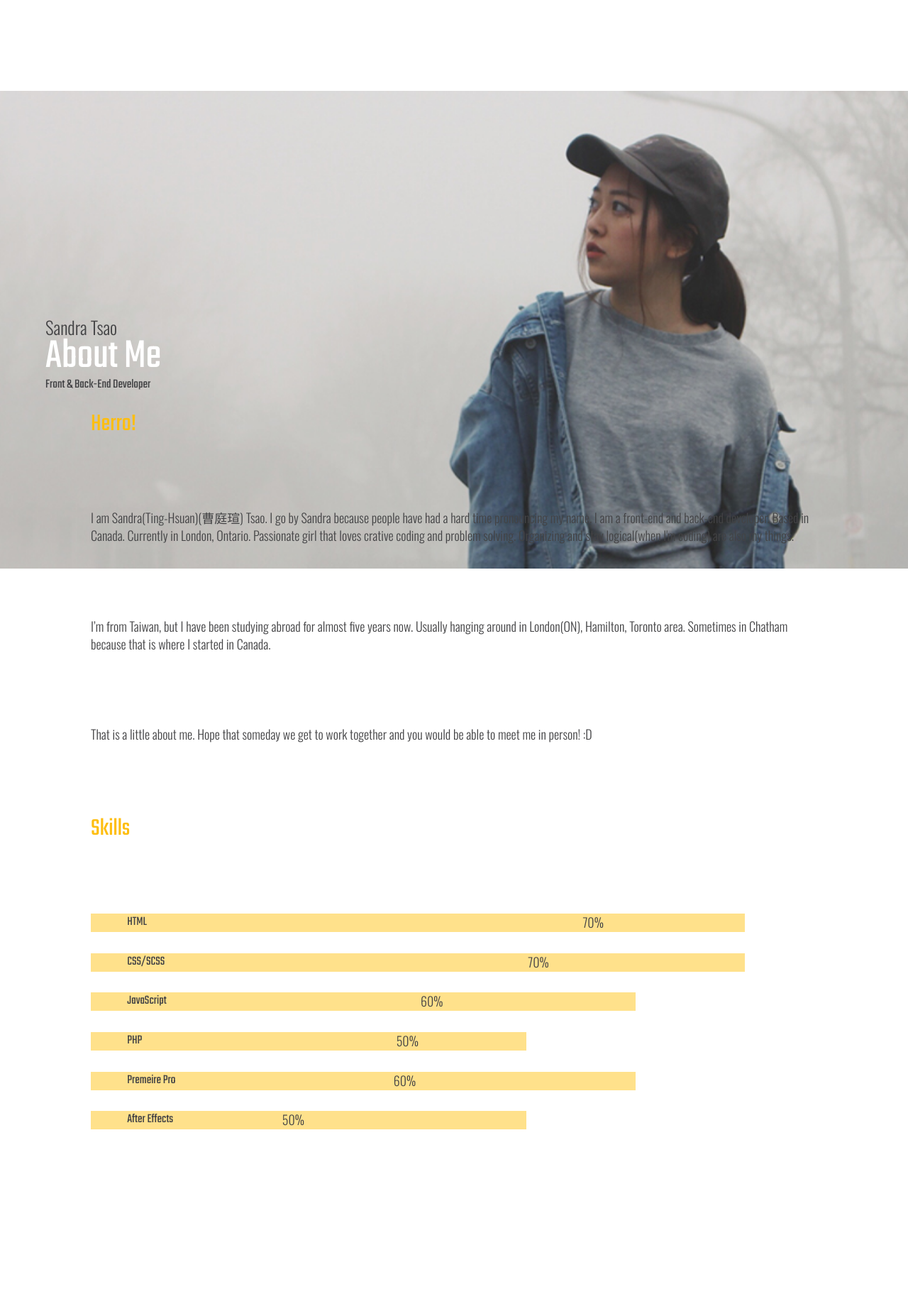
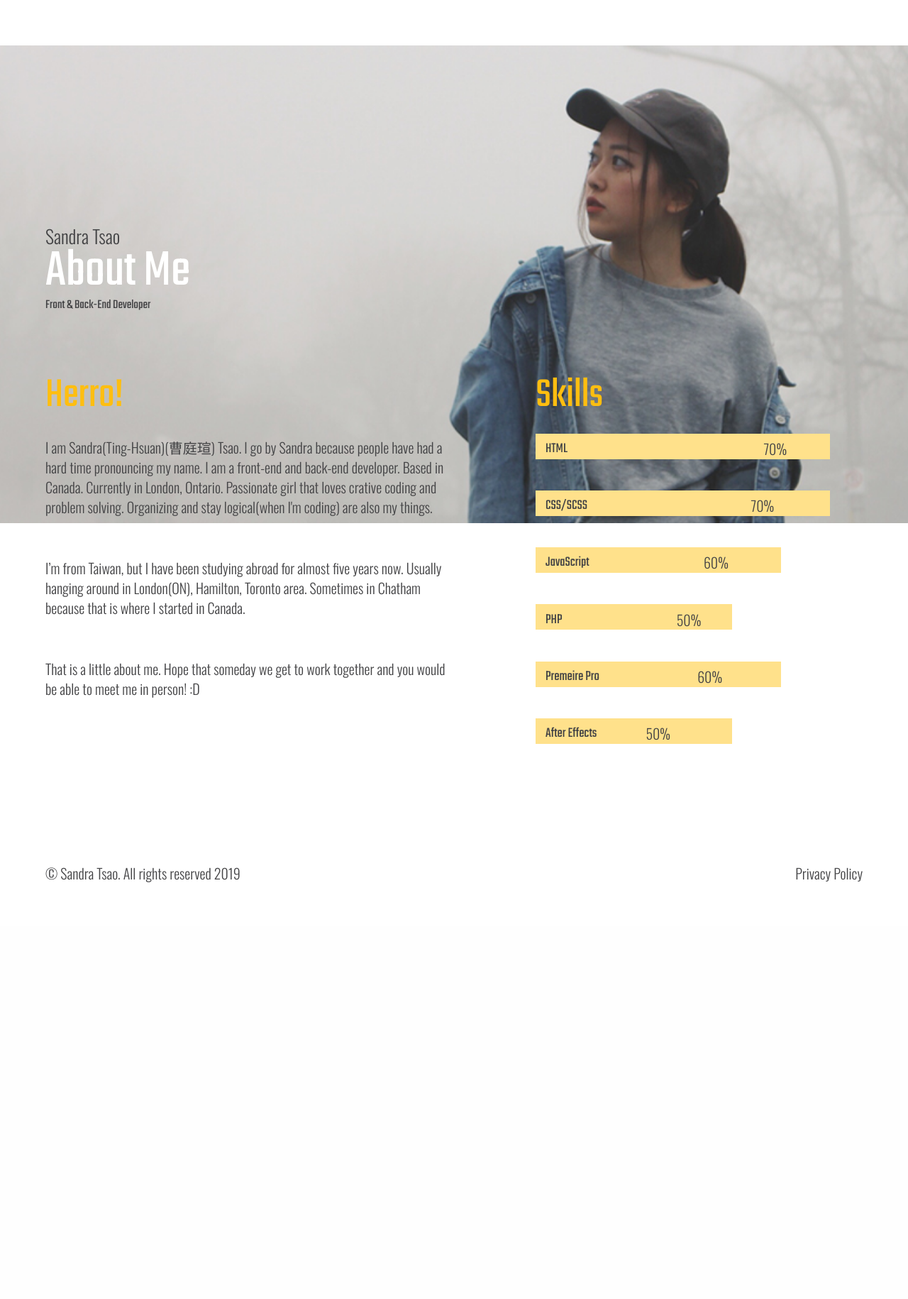
Before and after one commit to Sandra3dra/Tsao_Sandra_portfolio, a PHP site: page /about_me.php in a window 1280 px wide. Shown: the part 186-2016 px from the top of the page at 71% size. After the commit the page ends 1429 px from the top, so only its background shows below. Run offline with PHP 8.4, Linux system fonts and the light colour scheme.

Commit message:
tablet styling done

```diff
--- a/sass/modules/_about.scss
+++ b/sass/modules/_about.scss
@@ -387,3 +387,62 @@
         height: 350px;
     }
 }
+
+@media screen and (min-width: 768px) {
+    #aboutHero {
+        height: 400px;
+        margin-top: 5%;
+        .aboutText {
+            padding-top: 20%;
+            p {
+                font-size: 26px;
+            }
+            h1 {
+                font-size: 75px;
+            }
+            h2 {
+                font-size: 18px;
+            }
+        }
+    }
+
+    #aboutMain {
+        width: 90%;
+        margin-bottom: 10%;
+        display: flex;
+        flex-direction: row;
+        margin-top: 5%;
+        h3 {
+            font-size: 60px;
+            margin-bottom: 5%;
+        }
+        h4, p {
+            font-size: 20px;
+        }
+        .aboutML {
+            margin-top: 0;
+            width: 50%;
+            p {
+                line-height: 28px;
+            }
+        }
+        .aboutMR {
+            width: 40%;
+            margin-left: auto;
+            .skillBars {
+                .barText {
+                    width: 100%;
+                    margin-left: 3%;
+                    margin-bottom: 10%;
+                    padding-top: 2%;
+                    h4 {
+                        font-size: 20px;
+                    }
+                }
+            }
+            .bar1, .bar2, .bar3, .bar4, .bar5, .bar6 {
+                height: 36px;
+            }
+        }
+    }
+}
```
Also changed, not shown: sass/modules/_portfolios.scss (+100 -0 lines), public/css/main.css, 1 other file.
